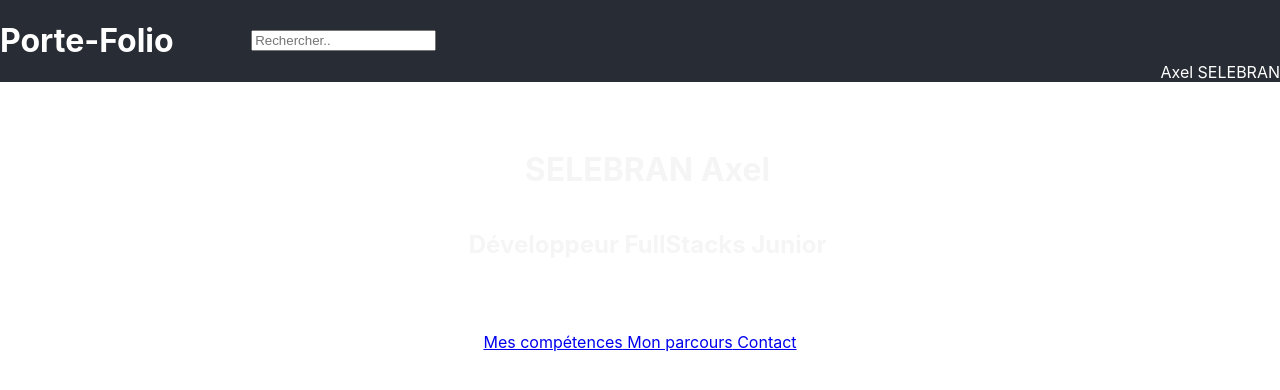
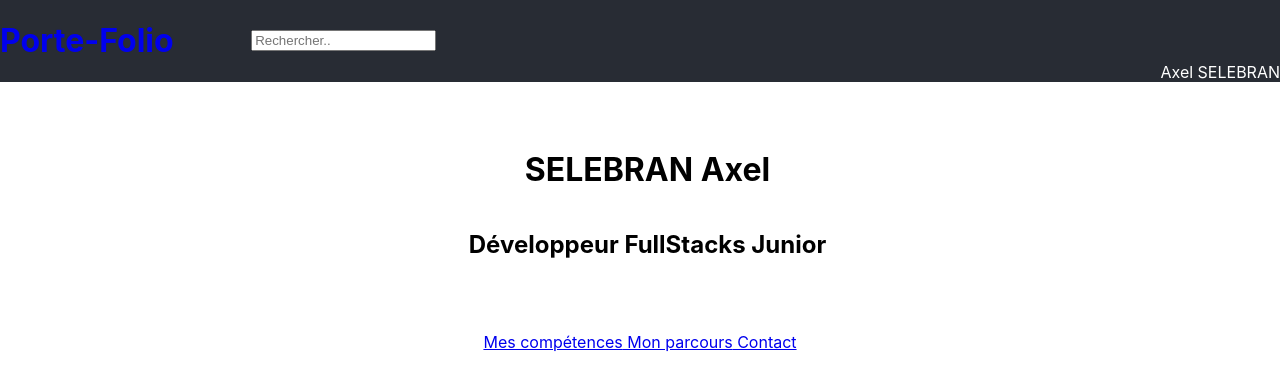
Before and after one commit to Warheart-1/portefolio, a React (Create React App) app: page / in a window 1280 px wide. Shown: the top 390 px of the page. Built offline with nearby package versions, Linux system fonts and the light colour scheme.

Commit message:
modification sur le style de intro création de cv audiovisuel

```diff
--- a/src/composents/Banner.tsx
+++ b/src/composents/Banner.tsx
@@ -1,9 +1,10 @@
+import { Link } from "react-router-dom"
 import "../style/Banner.css"
 
 function Banner(): JSX.Element {
     return(
         <div className="nav-bar">
-            <h1>Porte-Folio</h1>
+            <Link to="/"><h1>Porte-Folio</h1></Link>
             <div className="search-bar">
                 <input type="text" placeholder="Rechercher.."/>
             </div>
--- a/src/style/Banner.css
+++ b/src/style/Banner.css
@@ -6,6 +6,10 @@
   color: white;
   background: #282c34;
   position: sticky;
+}
+.nav-bar a {
+  text-decoration: none;
+  text-decoration-color: none;
 }
 
 .logo {
--- a/src/style/Banner.scss
+++ b/src/style/Banner.scss
@@ -6,6 +6,10 @@
   color: white;
   background: #282c34;
   position: sticky;
+    a{
+      text-decoration: none;
+      text-decoration-color: none;
+    }
 }
 
 .logo{
--- a/src/style/Intro.css
+++ b/src/style/Intro.css
@@ -9,6 +9,12 @@
   animation: AnimationIntro 2s;
   animation-fill-mode: forwards;
 }
+.box h1 {
+  color: black;
+}
+.box h2 {
+  color: black;
+}
 
 .title {
   display: flex;
@@ -16,11 +22,11 @@
 }
 
 @keyframes AnimationIntro {
-  0% {
+  from {
     opacity: 0;
     margin-top: -100px;
   }
-  100% {
+  to {
     opacity: 1;
     margin-top: 0px;
   }
--- a/src/style/Intro.scss
+++ b/src/style/Intro.scss
@@ -11,6 +11,12 @@
     margin: auto;
     animation: AnimationIntro 2s;
     animation-fill-mode: forwards;
+    h1{
+        color: black;
+    }
+    h2{
+        color: black;
+    }
 }
 
 .title{
--- a/src/style/_method.scss
+++ b/src/style/_method.scss
@@ -73,11 +73,11 @@
 
 @mixin AnimationIntro($start, $end){
     @keyframes AnimationIntro {
-        0% {
+        from {
             opacity: 0;
             margin-top: $start;
         }
-        100% {
+        to {
             opacity: 1;
             margin-top: $end;
         }
```
Also changed, not shown: src/composents/CVAudioVisuel.tsx (added, +7 -0 lines), src/style/CVAudioVisuel.scss (added), 2 other files (tests, documents, lock files or other folders).
